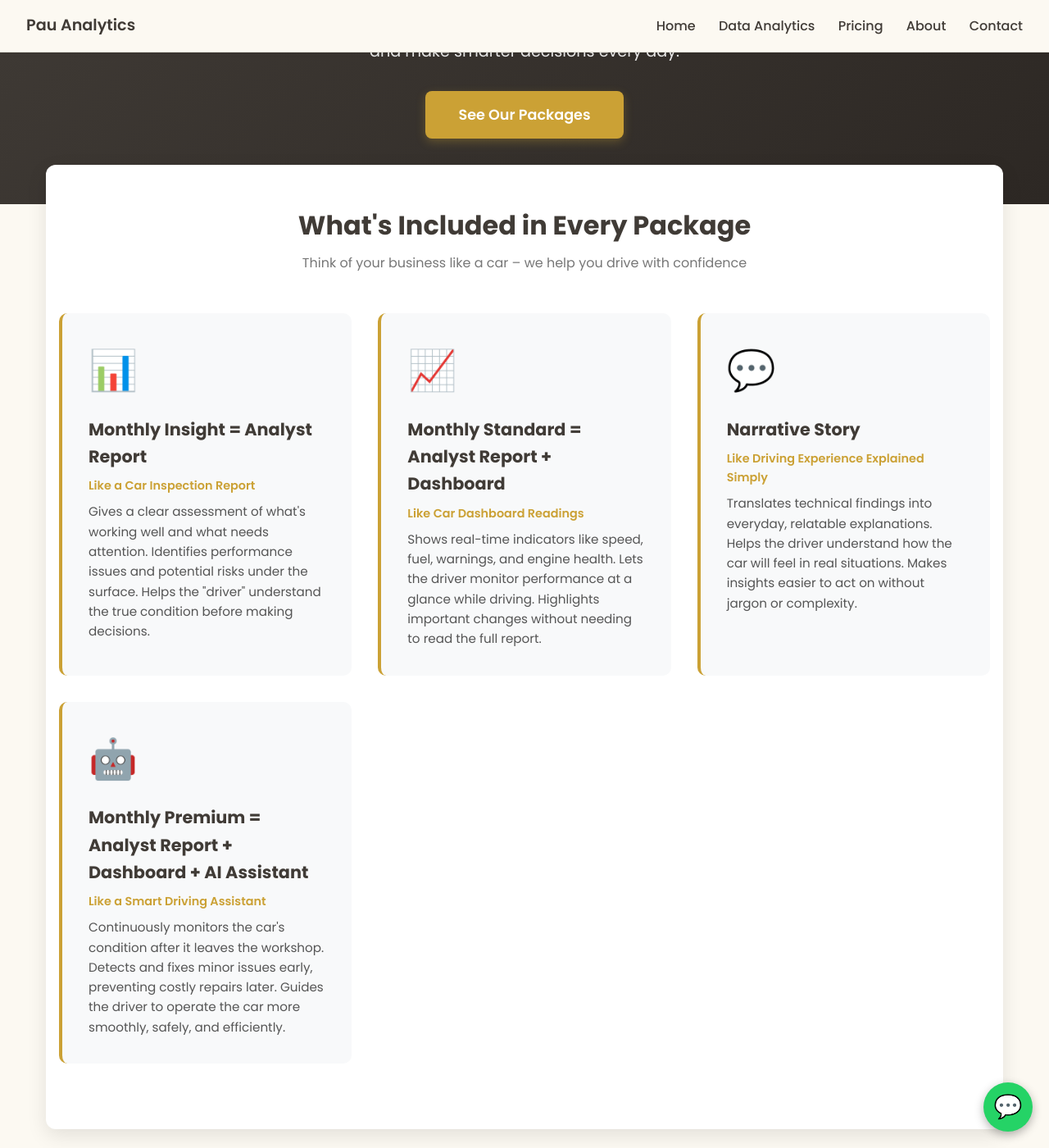
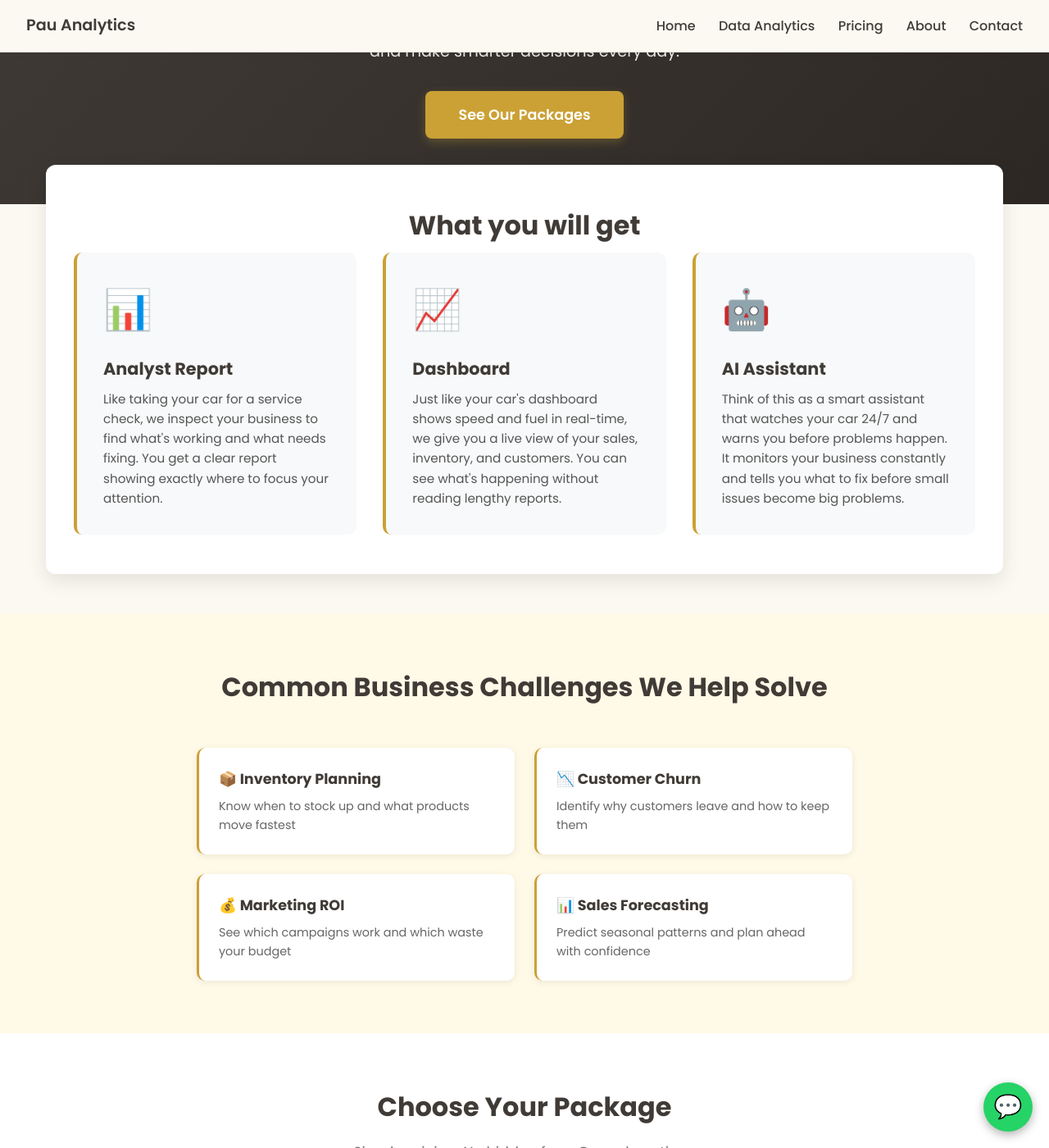
Before and after one commit to lyven81/pinnacles-learning-website, a Jekyll site: the page landing-page.html, which Jekyll copies as it is, in a window 1280 px wide and 1400 px high, scrolled down 190 px. Shown: the whole window at 82% size. Built offline with Jekyll 4.4.1, drawn with Linux system fonts in a browser that asks for light colours.

Commit message:
Simplify landing page sections with clearer messaging
What you will get section:
- Rename "What's Included in Every Package" to "What you will get"
- Remove subtitle and Narrative Story box
- Simplify to 3 boxes: Analyst Report, Dashboard, AI Assistant
- Rewrite descriptions in simple, direct language using car service analogies
- Arrange in fixed 3-column layout (max-width: 1100px)
- Each description is 2 clear sentences focused on practical benefits

Common Business Challenges section:
- Arrange 4 challenges in 2x2 grid layout
- Set max-width to 800px for better readability
- Maintains: Inventory Planning, Customer Churn, Marketing ROI, Sales Forecasting

Mobile responsive:
- Both grids collapse to single column on mobile (!important override)

🤖 Generated with [Claude Code](https://claude.com/claude-code)

Co-Authored-By: Claude Sonnet 4.5 <noreply@anthropic.com>

```diff
--- a/landing-page.html
+++ b/landing-page.html
@@ -553,7 +553,7 @@
       .problems-grid,
       .pricing-grid,
       .steps-grid {
-        grid-template-columns: 1fr;
+        grid-template-columns: 1fr !important;
       }
 
       .pricing-card .price {
@@ -595,36 +595,25 @@
   <div class="container">
     <!-- Car Analogy Section -->
     <section class="analogy-section">
-      <h2>What's Included in Every Package</h2>
-      <p class="analogy-subtitle">Think of your business like a car – we help you drive with confidence</p>
+      <h2>What you will get</h2>
 
-      <div class="analogy-grid">
+      <div class="analogy-grid" style="grid-template-columns: repeat(3, 1fr); max-width: 1100px; margin: 0 auto;">
         <div class="analogy-item">
           <div class="analogy-icon">📊</div>
-          <h3>Monthly Insight = Analyst Report</h3>
-          <p class="comparison">Like a Car Inspection Report</p>
-          <p>Gives a clear assessment of what's working well and what needs attention. Identifies performance issues and potential risks under the surface. Helps the "driver" understand the true condition before making decisions.</p>
+          <h3>Analyst Report</h3>
+          <p>Like taking your car for a service check, we inspect your business to find what's working and what needs fixing. You get a clear report showing exactly where to focus your attention.</p>
         </div>
 
         <div class="analogy-item">
           <div class="analogy-icon">📈</div>
-          <h3>Monthly Standard = Analyst Report + Dashboard</h3>
-          <p class="comparison">Like Car Dashboard Readings</p>
-          <p>Shows real-time indicators like speed, fuel, warnings, and engine health. Lets the driver monitor performance at a glance while driving. Highlights important changes without needing to read the full report.</p>
-        </div>
-
-        <div class="analogy-item">
-          <div class="analogy-icon">💬</div>
-          <h3>Narrative Story</h3>
-          <p class="comparison">Like Driving Experience Explained Simply</p>
-          <p>Translates technical findings into everyday, relatable explanations. Helps the driver understand how the car will feel in real situations. Makes insights easier to act on without jargon or complexity.</p>
+          <h3>Dashboard</h3>
+          <p>Just like your car's dashboard shows speed and fuel in real-time, we give you a live view of your sales, inventory, and customers. You can see what's happening without reading lengthy reports.</p>
         </div>
 
         <div class="analogy-item">
           <div class="analogy-icon">🤖</div>
-          <h3>Monthly Premium = Analyst Report + Dashboard + AI Assistant</h3>
-          <p class="comparison">Like a Smart Driving Assistant</p>
-          <p>Continuously monitors the car's condition after it leaves the workshop. Detects and fixes minor issues early, preventing costly repairs later. Guides the driver to operate the car more smoothly, safely, and efficiently.</p>
+          <h3>AI Assistant</h3>
+          <p>Think of this as a smart assistant that watches your car 24/7 and warns you before problems happen. It monitors your business constantly and tells you what to fix before small issues become big problems.</p>
         </div>
       </div>
     </section>
@@ -634,7 +623,7 @@
   <section class="problems-section">
     <div class="container">
       <h2>Common Business Challenges We Help Solve</h2>
-      <div class="problems-grid">
+      <div class="problems-grid" style="grid-template-columns: repeat(2, 1fr); max-width: 800px;">
         <div class="problem-card">
           <h3>📦 Inventory Planning</h3>
           <p>Know when to stock up and what products move fastest</p>
```
